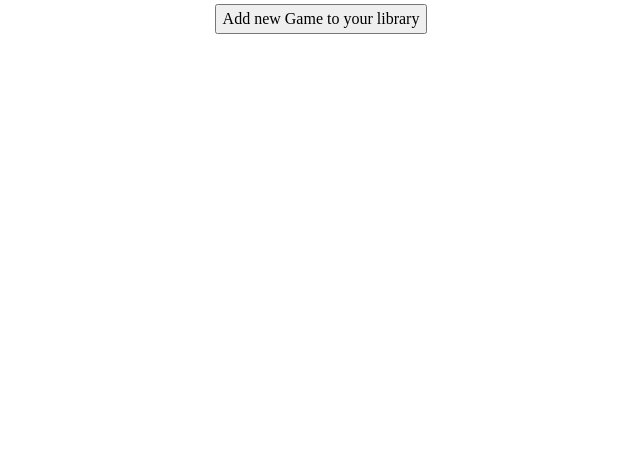
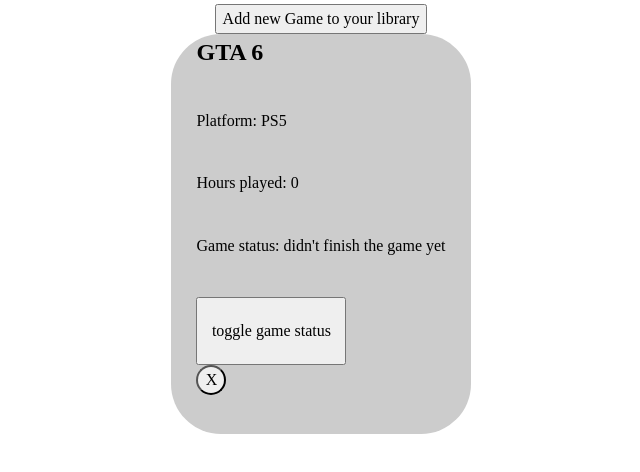
Before and after one commit to Alperen-Isler/game-library, a plain HTML site: page index.html in a window 1280 px wide. Shown: the part 44-516 px from the top of the page, without its empty margins (319-959 px from the left). Drawn offline with Linux system fonts and the light colour scheme.

Commit message:
Add a toggle game status button and delete button
add a toggle game status button and a delete button everytime a card is created.

```diff
--- a/script.js
+++ b/script.js
@@ -26,6 +26,10 @@
     return myLibrary.push(new Game(name, gamePlatform, hoursPlayed, finished));
 };
 
+function removeGameFromLibrary(){
+
+};
+
 function renderLibrary(){
     container.innerHTML = "";
     myLibrary.forEach(game => {
@@ -44,6 +48,14 @@
         let gameStatus = document.createElement("p");
         card.appendChild(gameStatus);
         gameStatus.textContent = "Game status: " + game.finished;
+        let finishedNowButton = document.createElement("button");
+        card.appendChild(finishedNowButton);
+        finishedNowButton.textContent = "toggle game status"
+        finishedNowButton.classList.add("finished-now-button");
+        let deleteCardButton = document.createElement("button");
+        deleteCardButton.textContent = "X";
+        card.appendChild(deleteCardButton);
+        deleteCardButton.classList.add("delete-card-button");
     });
 }
 
@@ -66,3 +78,6 @@
     newGameForm.reset();
     addNewGameDialog.close();
 };
+
+addGameToLibrary("GTA 6", "PS5", "0", "false");
+renderLibrary();
--- a/style.css
+++ b/style.css
@@ -68,3 +68,13 @@
     background-color: #CCC;
     border-radius: 50px;
 }
+
+.finished-now-button{
+  width: 150px;
+}
+
+.delete-card-button{
+  width: 30px;
+  height: 30px;
+  border-radius: 100px;
+}
```
Also changed, not shown: index.html (line endings or trailing spaces).
